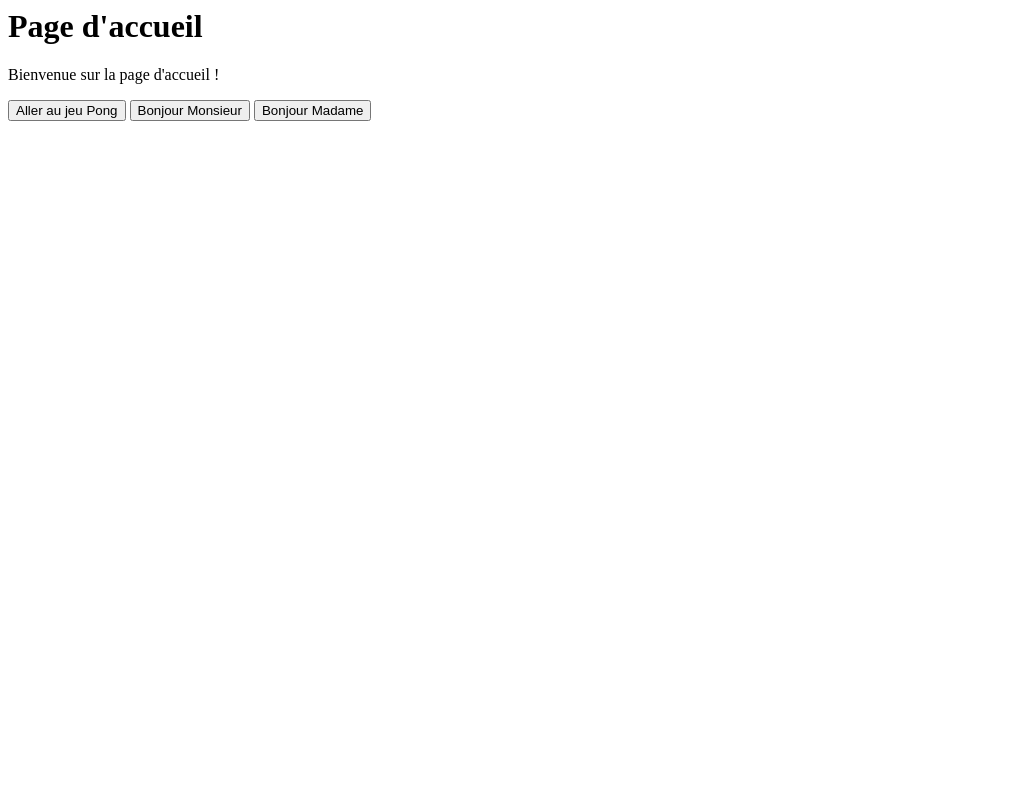
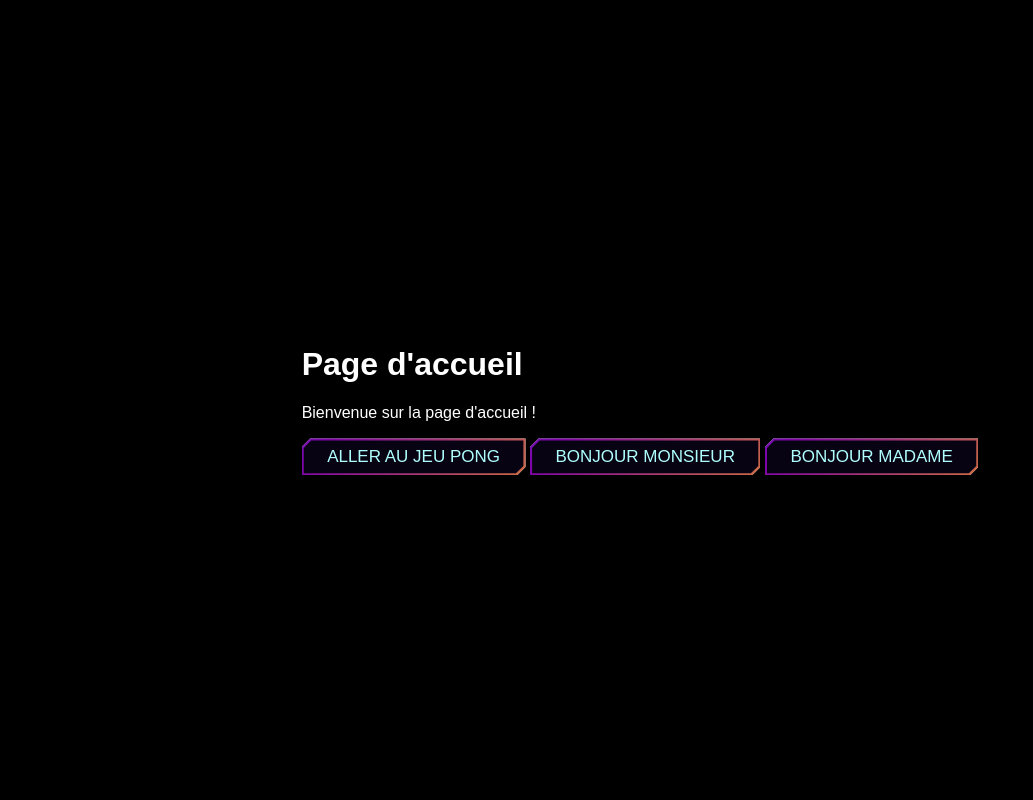
Before and after one commit to Hellisabd/Transcendence, a Django app: page / in a window 1280 px wide. Shown: the whole page, without its empty margins (0-1033 px from the left). Run offline with Django 4.2, Linux system fonts and the light colour scheme.

Commit message:
bgrosjea 2025-01-31 19:55:28 SPA done juste le jeu en front qui casse les noisettes clique pas sur bonjour madame

```diff
--- a/backend/app/core/settings.py
+++ b/backend/app/core/settings.py
@@ -128,7 +128,9 @@ USE_TZ = True
 
 STATIC_URL = 'static/'
 
-STATICFILES_DIRS = [BASE_DIR / 'frontend']
+STATICFILES_DIRS = [
+    os.path.join(BASE_DIR, "frontend"),
+]
 
 # Default primary key field type
 # https://docs.djangoproject.com/en/4.2/ref/settings/#default-auto-field
--- a/backend/app/core/urls.py
+++ b/backend/app/core/urls.py
@@ -22,6 +22,7 @@ urlpatterns = [
     path('admin/', admin.site.urls),
 	path('api/', include('api.urls')),
 	path('', index, name='home'),
+	path('index/', index, name='home'),
 	path('pong_game/', pong_game, name='pong_game'),
     path('bonjour_monsieur/', bonjour_monsieur, name='bonjour_monsieur'),
     path('bonjour_madame/', bonjour_madame, name='bonjour_madame'),
--- a/backend/app/core/views.py
+++ b/backend/app/core/views.py
@@ -12,12 +12,3 @@ def bonjour_monsieur(request):
 
 def bonjour_madame(request):
     return render(request, 'bonjour_madame.html')
-
-
-def get_page(request, page):
-    if page == 'get_page/pong_game':
-        return render(request, 'pong_game.html')
-    elif page == 'get_page/bonjour_monsieur':
-        return render(request, 'bonjour_monsieur.html')
-    elif page == 'get_page/bonjour_madame':
-        return render(request, 'bonjour_madame.html')
--- /dev/null
+++ b/frontend/css/btn.css
@@ -0,0 +1,97 @@
+.btn {
+	--border-color: linear-gradient(-45deg, #ffae00, #7e03aa, #00fffb);
+	--border-width: 0.125em;
+	--curve-size: 0.5em;
+	--blur: 30px;
+	--bg: #080312;
+	--color: #afffff;
+	color: var(--color);
+	cursor: pointer;
+	/* use position: relative; so that BG is only for .btn */
+	position: relative;
+	isolation: isolate;
+	display: inline-grid;
+	place-content: center;
+	padding: 0.5em 1.5em;
+	font-size: 17px;
+	border: 0;
+	text-transform: uppercase;
+	box-shadow: 10px 10px 20px rgba(0, 0, 0, 0.6);
+	clip-path: polygon(
+	  /* Top-left */ 0% var(--curve-size),
+	  var(--curve-size) 0,
+	  /* top-right */ 100% 0,
+	  100% calc(100% - var(--curve-size)),
+	  /* bottom-right 1 */ calc(100% - var(--curve-size)) 100%,
+	  /* bottom-right 2 */ 0 100%
+	);
+	transition: color 250ms;
+  }
+
+  .btn::after,
+  .btn::before {
+	content: "";
+	position: absolute;
+	inset: 0;
+  }
+
+  .btn::before {
+	background: var(--border-color);
+	background-size: 300% 300%;
+	animation: move-bg7234 5s ease infinite;
+	z-index: -2;
+  }
+
+  @keyframes move-bg7234 {
+	0% {
+	  background-position: 31% 0%;
+	}
+
+	50% {
+	  background-position: 70% 100%;
+	}
+
+	100% {
+	  background-position: 31% 0%;
+	}
+  }
+
+  .btn::after {
+	background: var(--bg);
+	z-index: -1;
+	clip-path: polygon(
+	  /* Top-left */ var(--border-width)
+		calc(var(--curve-size) + var(--border-width) * 0.5),
+	  calc(var(--curve-size) + var(--border-width) * 0.5) var(--border-width),
+	  /* top-right */ calc(100% - var(--border-width)) var(--border-width),
+	  calc(100% - var(--border-width))
+		calc(100% - calc(var(--curve-size) + var(--border-width) * 0.5)),
+	  /* bottom-right 1 */
+		calc(100% - calc(var(--curve-size) + var(--border-width) * 0.5))
+		calc(100% - var(--border-width)),
+	  /* bottom-right 2 */ var(--border-width) calc(100% - var(--border-width))
+	);
+	transition: clip-path 500ms;
+  }
+
+  .btn:where(:hover, :focus)::after {
+	clip-path: polygon(
+	  /* Top-left */ calc(100% - var(--border-width))
+		calc(100% - calc(var(--curve-size) + var(--border-width) * 0.5)),
+	  calc(100% - var(--border-width)) var(--border-width),
+	  /* top-right */ calc(100% - var(--border-width)) var(--border-width),
+	  calc(100% - var(--border-width))
+		calc(100% - calc(var(--curve-size) + var(--border-width) * 0.5)),
+	  /* bottom-right 1 */
+		calc(100% - calc(var(--curve-size) + var(--border-width) * 0.5))
+		calc(100% - var(--border-width)),
+	  /* bottom-right 2 */
+		calc(100% - calc(var(--curve-size) + var(--border-width) * 0.5))
+		calc(100% - var(--border-width))
+	);
+	transition: 200ms;
+  }
+
+  .btn:where(:hover, :focus) {
+	color: #fff;
+  }
--- a/frontend/style.css
+++ b/frontend/css/style.css
@@ -1,3 +1,18 @@
+body {
+	display: flex;
+	justify-content: center;
+	align-items: center;
+	height: 100vh;
+	margin: 0;
+	background-color: #000;
+	color: #fff;
+	font-family: Arial, sans-serif;
+}
+canvas {
+	border: 2px solid #fff;
+}
+
+
 body {
 	font-family: Arial, sans-serif;
 	margin: 0;
--- a/frontend/templates/index.html
+++ b/frontend/templates/index.html
@@ -1,6 +1,9 @@
+<!DOCTYPE html>
 <html lang="en">
 <head>
-  <meta charset="UTF-8">
+  <link rel="stylesheet" href="/static/css/style.css">
+    <link rel="stylesheet" href="/static/css/btn.css">
+    <meta charset="UTF-8">
   <meta name="viewport" content="width=device-width, initial-scale=1.0">
   <title>SPA Demo</title>
 </head>
@@ -8,12 +11,10 @@
   <div id="content">
     <h1>Page d'accueil</h1>
     <p>Bienvenue sur la page d'accueil !</p>
+    <button class="btn" onclick="navigateTo('pong_game')">Aller au jeu Pong</button>
+    <button class="btn" onclick="navigateTo('bonjour_monsieur')">Bonjour Monsieur</button>
+    <button class="btn" onclick="window.location.href = 'https://bonjourmadame.fr/';" target="_blank">Bonjour Madame</button>
+    <script src="/static/spa.js"></script>
   </div>
-
-  <button onclick="navigateTo('pong_game')">Aller au jeu Pong</button>
-  <button onclick="navigateTo('bonjour_monsieur')">Bonjour Monsieur</button>
-  <button onclick="navigateTo('bonjour_madame')">Bonjour Madame</button>
-
-  <script src="static/app.js"></script>
 </body>
 </html>
```
Also changed, not shown: frontend/app.js (deleted, +0 -26 lines), frontend/game.js (added, +173 -0 lines), frontend/spa.js (added, +49 -0 lines), frontend/templates/bonjour_madame.html (+7 -1 lines), frontend/templates/bonjour_monsieur.html (+7 -1 lines), frontend/templates/pong_game.html (+12 -164 lines).
